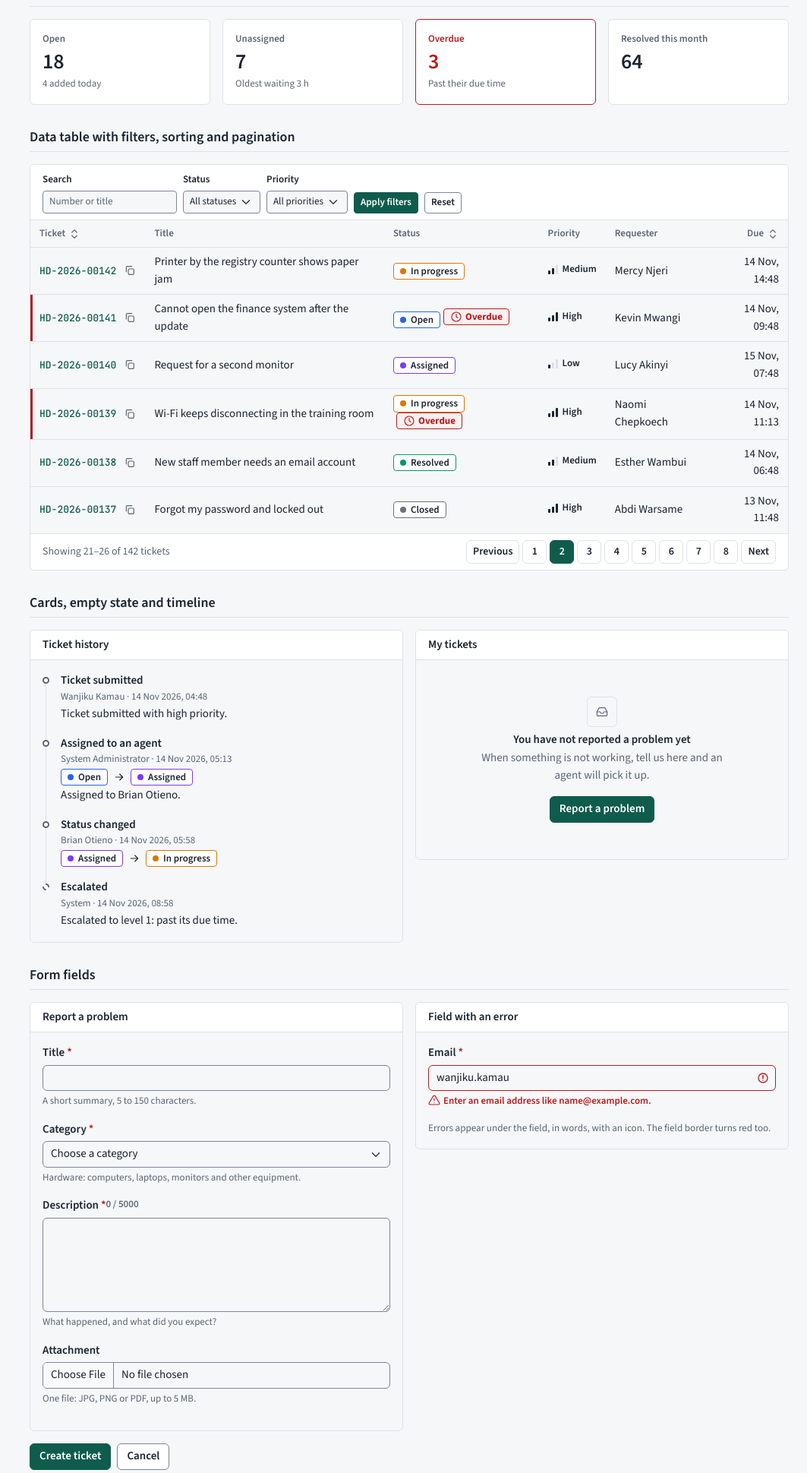
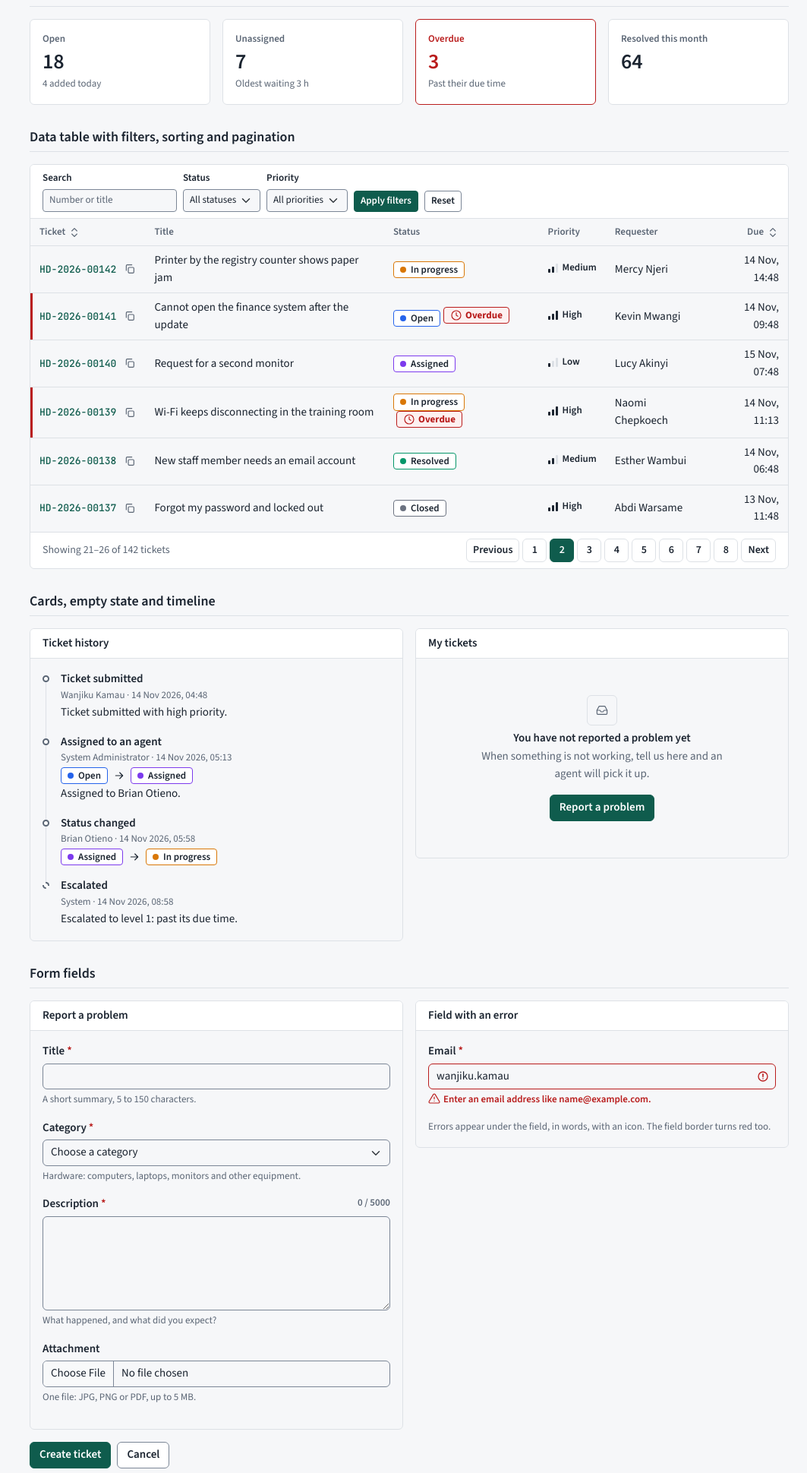
Before and after one commit to H1baq/Ticket-automate, a Laravel app: page /dev/ui in a window 1280 px wide. Shown: the part 859-2798 px from the top of the page at 76% size, without its empty margins (217-1280 px from the left). Run offline with Laravel 12, Linux system fonts and the light colour scheme; style sheets or scripts are compiled from the project's sources; parts of the project's set-up code (start-up, migrations or seed data) failed here and were passed over; some libraries are stand-ins or nearby versions.

Commit message:
fix(ui): align the character counter to the right of the label

```diff
--- a/resources/scss/components/_forms.scss
+++ b/resources/scss/components/_forms.scss
@@ -1,4 +1,8 @@
 @use '../tokens' as *;
+
+.form-label {
+    display: block;
+}
 
 .form-label .required {
     color: $overdue;
```
